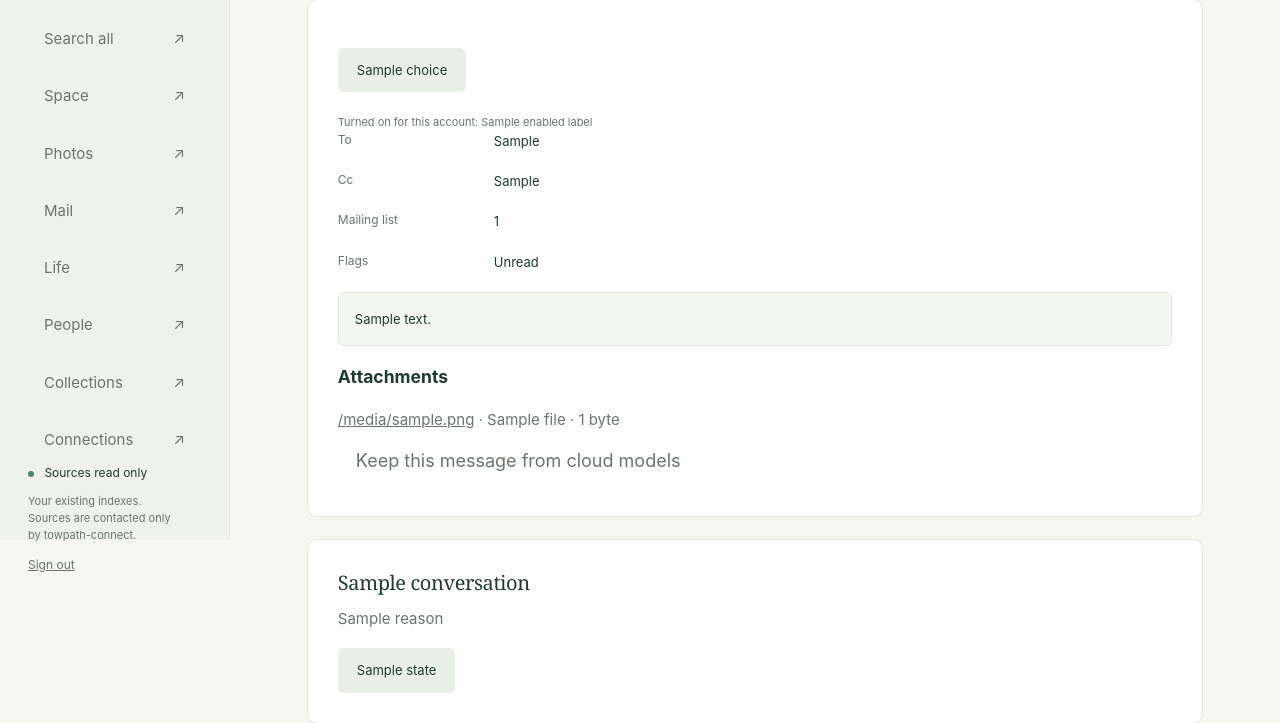
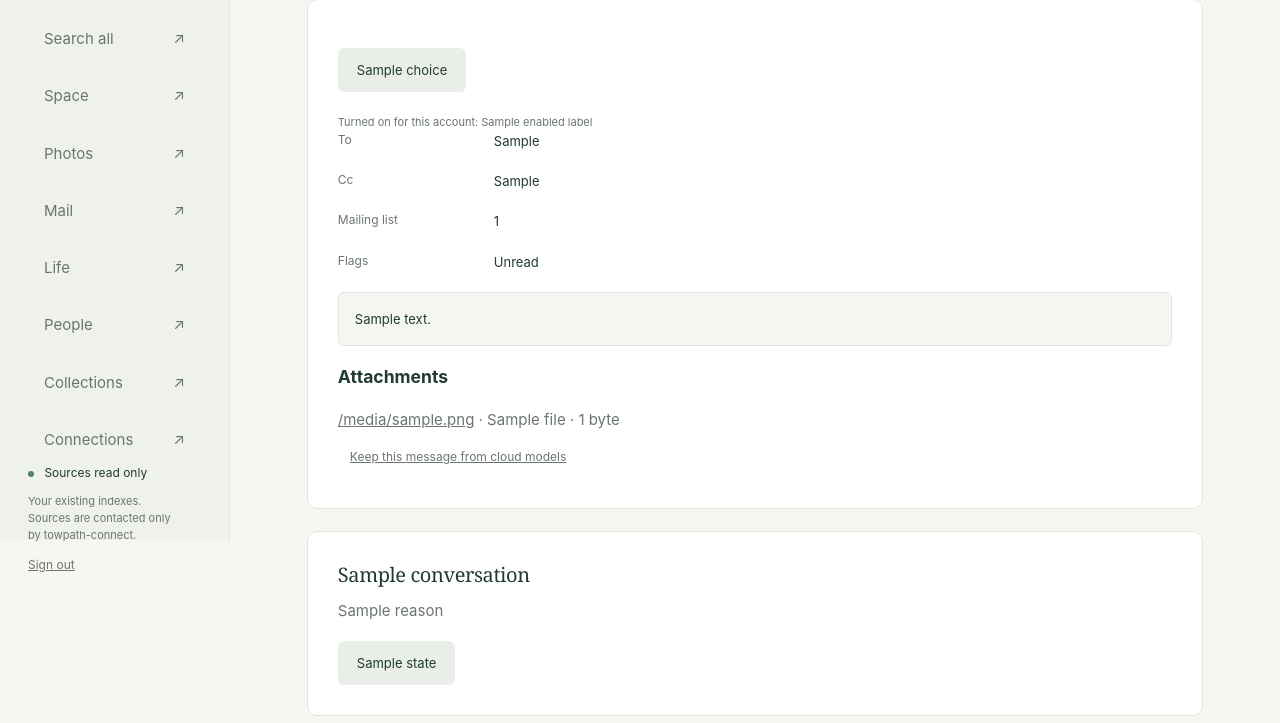
Before and after one commit to endthestart/towpath, a Django app: template src/towpath/web/templates/mail_reader.html in a window 1280 px wide. Shown: the part 260-983 px from the top of the page. Run offline with Django 3.2, Linux system fonts and the light colour scheme; the template is opened without the code that fills it: most values are stand-ins (such as "Sample title", 1, 10 or a date in 2020).

Commit message:
Size text buttons like links (keep from cloud models, remove a memory)

```diff
--- a/src/towpath/web/assets/app.css
+++ b/src/towpath/web/assets/app.css
@@ -82,3 +82,4 @@ code.copyable{display:inline-block;margin-top:6px;padding:6px 10px;background:va
 .indent-1{padding-left:1.2em}.indent-2{padding-left:2.4em}.indent-3{padding-left:3.6em}
 .search input:not([type]),.search input[type=text]{flex:1;min-width:0;border:1px solid #cdd7cc;border-radius:7px;background:white;padding:15px 19px;color:var(--ink)}.search label:not(.sr-only){display:flex;align-items:center;gap:6px;font-size:13px;color:var(--muted)}.search label input:not([type]),.search label select{flex:0 1 auto;min-width:0;padding:10px 12px;border:1px solid #cdd7cc;border-radius:7px;background:white;color:var(--ink)}
 .search.filters>input:not([type]){flex:1 1 100%}
+.link-button.text{font-size:12px;padding:0;text-decoration:underline;text-align:left}
--- a/src/towpath/web/templates/life_timeline.html
+++ b/src/towpath/web/templates/life_timeline.html
@@ -9,6 +9,6 @@
 {% for g in y.groups %}<article class="life-claim"><p><a href="/life/memories/{{ g.group_id }}/"><strong>{{ g.title }}</strong></a> <span class="muted">· {{ g.label }}{% if g.state == 'kept' %} · kept{% endif %} · {{ g.events|length }} event{{ g.events|length|pluralize }}</span></p>
 {% if g.summary %}<p class="footnote">{{ g.summary }}</p>{% endif %}
 <ul>{% for e in g.events|slice:":6" %}<li>{{ e.statement }} <span class="muted">· {{ e.when }}</span></li>{% endfor %}</ul></article>{% endfor %}
-{% for e in y.events %}<p>{{ e.statement }} <span class="muted">· {{ e.when }} · {% if e.modality == 'recollected' %}your memory{% else %}{{ e.modality }}{% endif %}{% if e.significance == 'milestone' %} · milestone{% endif %}</span>{% if e.evidence_url %} <a href="{{ e.evidence_url }}">evidence</a>{% endif %}{% if e.modality == 'recollected' %}<form method="post" action="/life/forget" class="inline-form">{% csrf_token %}<input type="hidden" name="claim_id" value="{{ e.id }}"><button class="link-button" type="submit">Remove</button></form>{% endif %}</p>{% endfor %}
+{% for e in y.events %}<p>{{ e.statement }} <span class="muted">· {{ e.when }} · {% if e.modality == 'recollected' %}your memory{% else %}{{ e.modality }}{% endif %}{% if e.significance == 'milestone' %} · milestone{% endif %}</span>{% if e.evidence_url %} <a href="{{ e.evidence_url }}">evidence</a>{% endif %}{% if e.modality == 'recollected' %}<form method="post" action="/life/forget" class="inline-form">{% csrf_token %}<input type="hidden" name="claim_id" value="{{ e.id }}"><button class="link-button text" type="submit">Remove</button></form>{% endif %}</p>{% endfor %}
 </section>{% empty %}<p>No events yet. Turn on finding events on the <a href="/life/">Life</a> page.</p>{% endfor %}
 {% endblock %}
--- a/src/towpath/web/templates/mail_reader.html
+++ b/src/towpath/web/templates/mail_reader.html
@@ -17,7 +17,7 @@
 {% if attachments %}<h3>Attachments</h3>{% for a in attachments %}<p><a href="/ref/?r={{ a.ref|urlencode }}">{{ a.filename|default:'(unnamed)' }}</a> <span class="muted">· {{ a.label }} · {{ a.size|filesizeformat }}</span></p>{% endfor %}{% endif %}
 <form method="post" action="/mail/privacy" class="inline-form">{% csrf_token %}<input type="hidden" name="source_id" value="{{ m.source_id }}"><input type="hidden" name="item_id" value="{{ m.item_id }}"><input type="hidden" name="keep" value="{% if kept_item %}0{% else %}1{% endif %}"><input type="hidden" name="next" value="/mail/m/{{ m.item_id }}/">
 <span class="footnote">{% if kept_sender %}Mail from this sender is kept from cloud models. {% endif %}{% if kept_item %}This message is kept from cloud models.{% endif %}</span>
-<button class="link-button" type="submit">{% if kept_item %}Allow cloud models again{% else %}Keep this message from cloud models{% endif %}</button></form>
+<button class="link-button text" type="submit">{% if kept_item %}Allow cloud models again{% else %}Keep this message from cloud models{% endif %}</button></form>
 {% if m.quoted_removed or m.text_truncated %}<p class="footnote">{% if m.quoted_removed %}Quoted earlier messages are left out.{% endif %}{% if m.text_truncated %} Only the start of a long message is shown.{% endif %} Open it in your mail app for everything, including formatting and attachments.</p>{% endif %}
 </section>
 {% if conversation %}<section class="detail-card"><h2 class="card-title">{{ conversation.label }}</h2>
--- a/src/towpath/web/templates/mail_senders.html
+++ b/src/towpath/web/templates/mail_senders.html
@@ -16,7 +16,7 @@
 <td><form method="post" action="/mail/sender-category" class="inline-form">{% csrf_token %}<input type="hidden" name="source_id" value="{{ account.source_id }}"><input type="hidden" name="address" value="{{ r.address }}"><input type="hidden" name="next" value="{{ here }}">
 <select name="category" aria-label="Category for {{ r.address }}">{% for key, label in categories %}<option value="{{ key }}"{% if key == r.category %} selected{% endif %}>{{ label }}</option>{% endfor %}</select><button class="button secondary" type="submit">Save</button></form>
 <span class="footnote">{% if r.marked %}Your choice{% else %}{{ r.reason }}{% endif %}</span>
-<form method="post" action="/mail/privacy" class="inline-form">{% csrf_token %}<input type="hidden" name="source_id" value="{{ account.source_id }}"><input type="hidden" name="address" value="{{ r.address }}"><input type="hidden" name="keep" value="{% if r.kept %}0{% else %}1{% endif %}"><input type="hidden" name="next" value="{{ here }}"><button class="link-button" type="submit">{% if r.kept %}Allow cloud models again{% else %}Keep from cloud models{% endif %}</button></form></td></tr>
+<form method="post" action="/mail/privacy" class="inline-form">{% csrf_token %}<input type="hidden" name="source_id" value="{{ account.source_id }}"><input type="hidden" name="address" value="{{ r.address }}"><input type="hidden" name="keep" value="{% if r.kept %}0{% else %}1{% endif %}"><input type="hidden" name="next" value="{{ here }}"><button class="link-button text" type="submit">{% if r.kept %}Allow cloud models again{% else %}Keep from cloud models{% endif %}</button></form></td></tr>
 {% empty %}<tr><td colspan="6">No senders here yet.</td></tr>{% endfor %}</tbody></table>
 <nav class="pagination" aria-label="Pages"><span>Page {{ page }}</span><div>{% if page > 1 %}<a href="?category={{ category|default:'' }}&amp;order={{ order }}&amp;page={{ page|add:'-1' }}">← Previous</a>{% endif %}{% if more %}<a href="?category={{ category|default:'' }}&amp;order={{ order }}&amp;page={{ page|add:'1' }}">Next →</a>{% endif %}</div></nav>
 {% endblock %}
```
